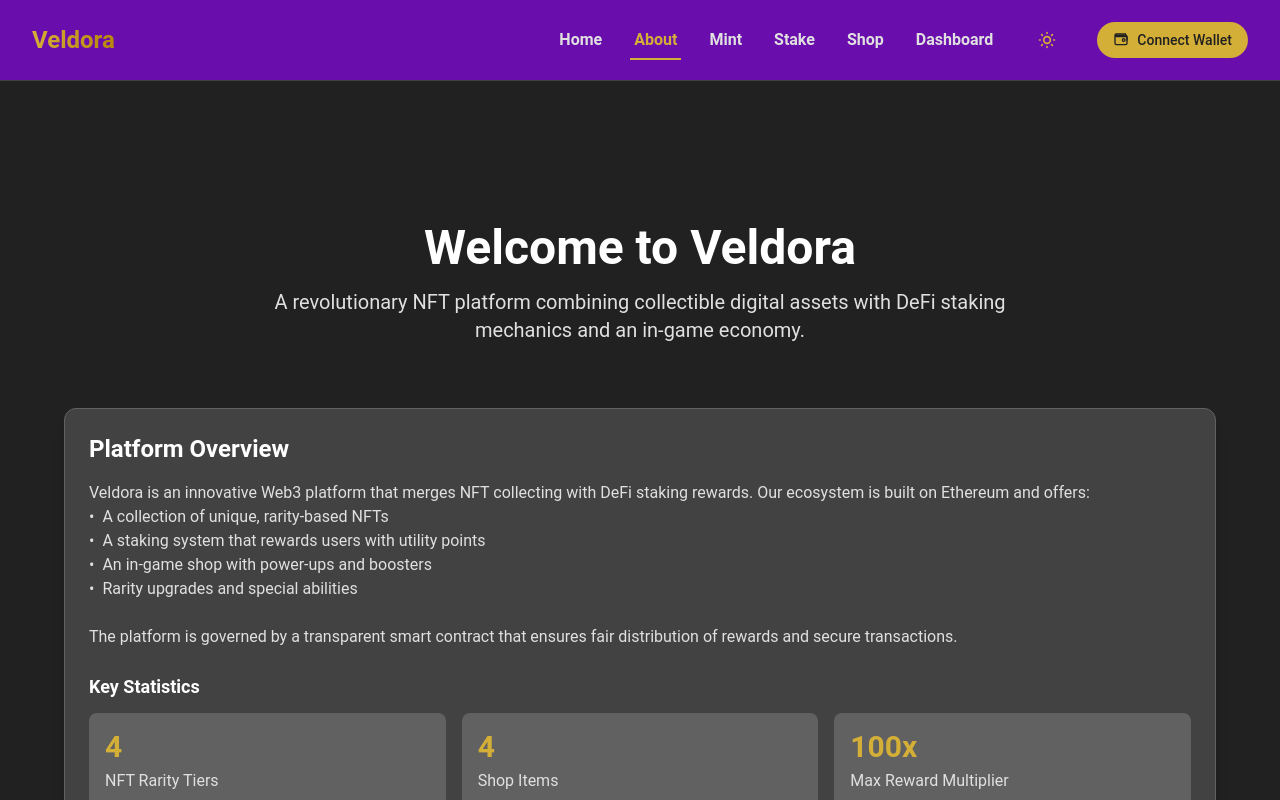
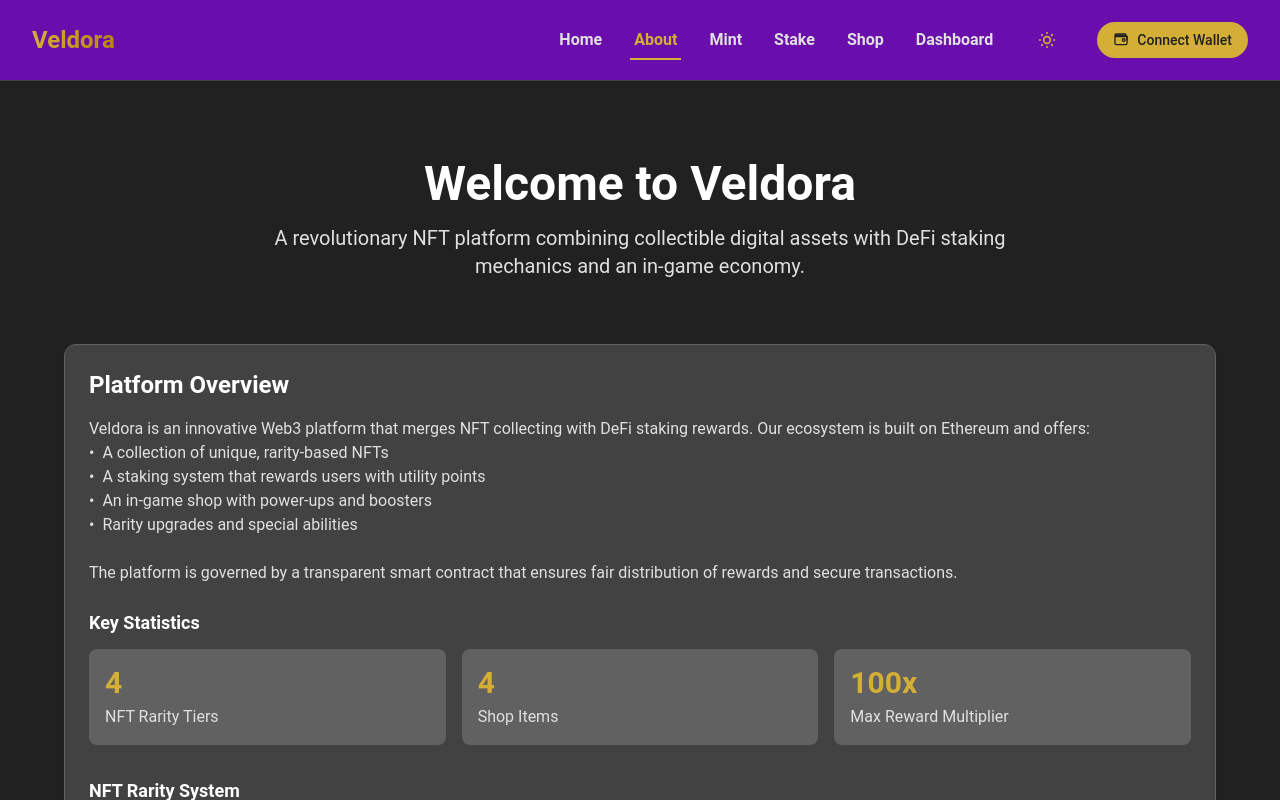
Before and after one commit to devansh0331/Blockchain-Veldora, a React (Vite) app: page /about in a window 1280 px wide. Shown: the top 800 px of the page. Built offline with nearby package versions, Linux system fonts and the light colour scheme.

Commit message:
second -> hour

```diff
--- a/src/App.jsx
+++ b/src/App.jsx
@@ -32,7 +32,7 @@ function App() {
         setAccount={setAccount}
         setProvider={setProvider}
       />
-      <main className="min-h-screen pt-16 bg-gray-100 dark:bg-gray-900">
+      <main className="min-h-screen  bg-gray-100 dark:bg-gray-900">
         <div className="max-w-7xl mx-auto px-4 sm:px-6 lg:px-8 py-8">
           <Routes>
             <Route
--- a/src/components/About.jsx
+++ b/src/components/About.jsx
@@ -155,7 +155,7 @@ export default function About() {
                 </li>
                 <li className="flex items-start">
                   <span className="mr-2">•</span>
-                  <span>Rewards accumulate every second</span>
+                  <span>Rewards accumulate every hour</span>
                 </li>
                 <li className="flex items-start">
                   <span className="mr-2">•</span>
```
